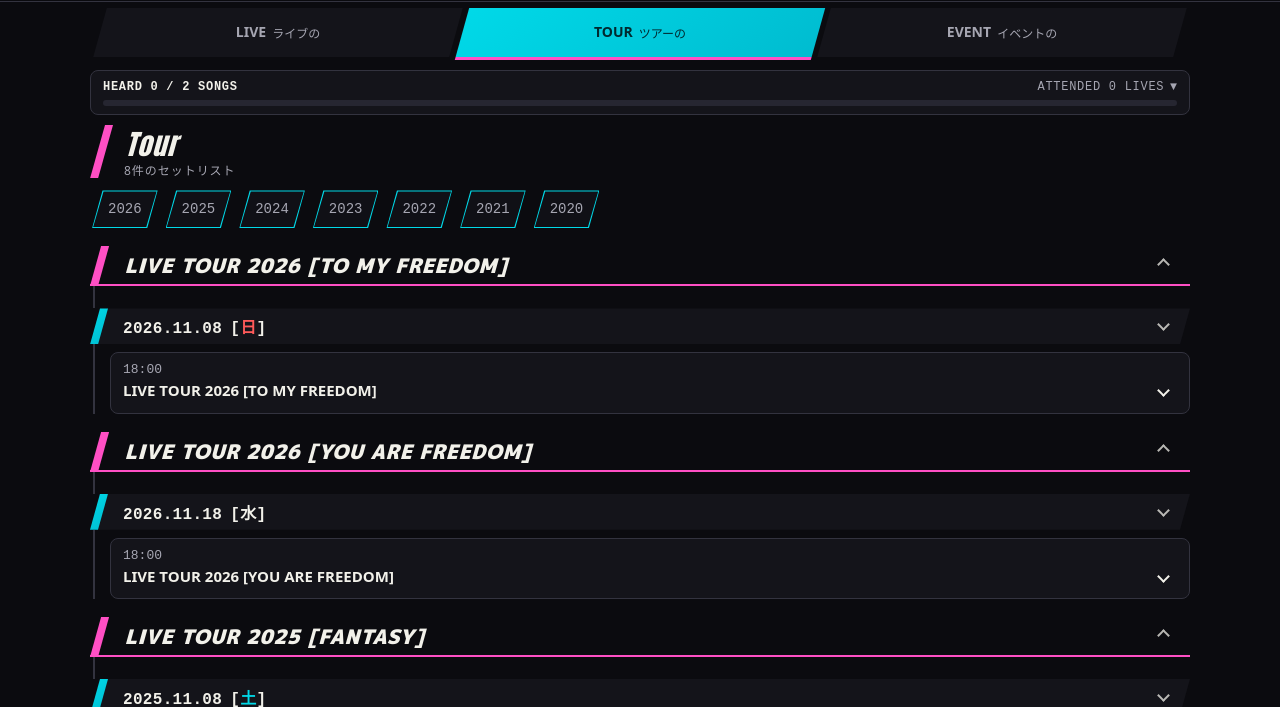
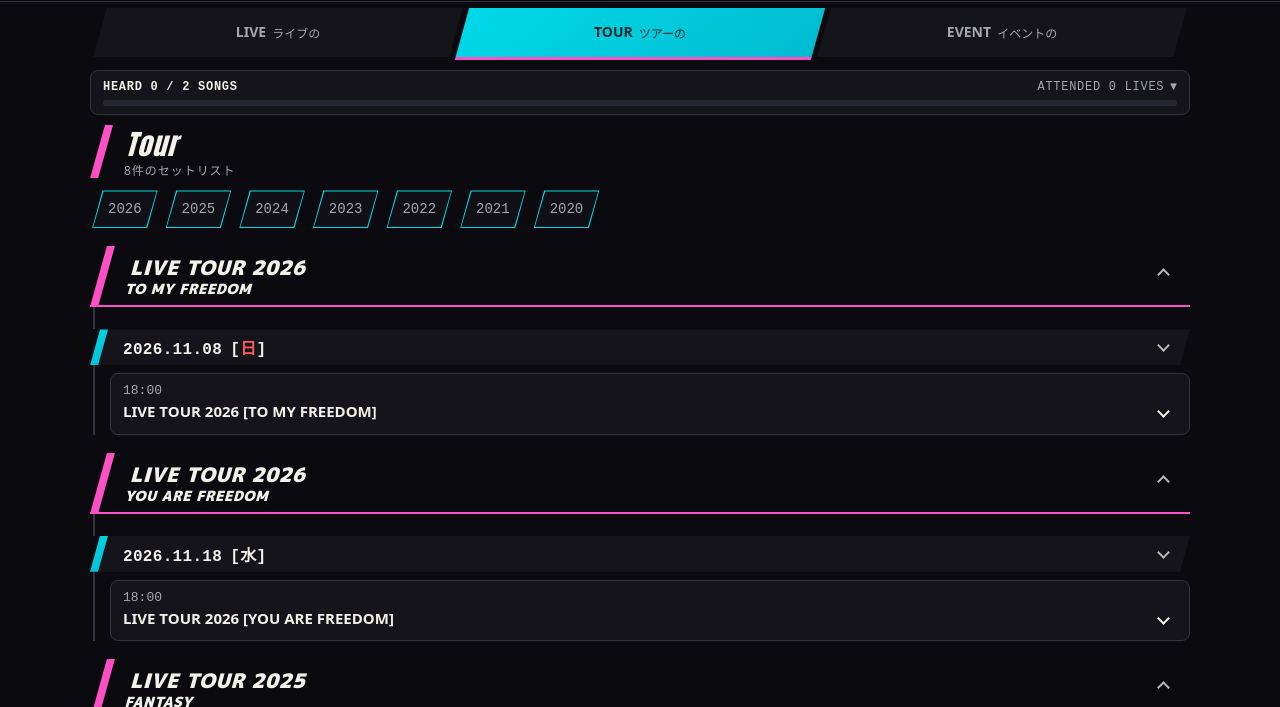
Before and after one commit to piscenake52/sulinks, a plain HTML site: page index.html in a window 1280 px wide. Both pictures are taken after a click on the button "LIVES". Shown: the part 93-800 px from the top of the page. Drawn offline with Linux system fonts and the light colour scheme; no server answers.

Commit message:
Add files via upload

```diff
--- a/index.html
+++ b/index.html
@@ -408,7 +408,11 @@ body.noanim .secbar.zm .sec-b .sec-l{animation:none}
 .tour-h::before{content:"";position:absolute;left:-20px;top:0;bottom:0;width:8px;background:var(--acc);transform:skewX(-15.5deg);transform-origin:left bottom;transition:transform .26s cubic-bezier(.2,.9,.25,1.2)}   /* 水平の太さ8px。角度は、ほかの帯・見出しと同じ15.5度(高さが変わっても同じ角度) */
 .tour-h::after{content:"";position:absolute;left:-20px;right:0;bottom:0;height:2px;background:var(--acc)}
 .tour-g.tclosed .tour-h::before{transform:none}   /* 閉じているときは、見出しと同じく帯がまっすぐ */
-.tour-h .tn{max-width:calc(100% - 30px);min-width:0;overflow:hidden;text-overflow:ellipsis;white-space:nowrap;font:900 20px/1.25 'M PLUS 1p','Noto Sans JP','Hiragino Sans',sans-serif;letter-spacing:.02em;transform:skewX(-15.5deg);transform-origin:left bottom;transition:transform .26s cubic-bezier(.2,.9,.25,1.2)}
+.tour-h .tn{max-width:calc(100% - 30px);min-width:0;height:46px;display:flex;flex-direction:column;justify-content:center;overflow:hidden;font:900 20px/1.25 'M PLUS 1p','Noto Sans JP','Hiragino Sans',sans-serif;letter-spacing:.02em;transform:skewX(-15.5deg);transform-origin:left bottom;transition:transform .26s cubic-bezier(.2,.9,.25,1.2)}
+/* ツアー見出しは常に2段分の高さ: [ ]のある名前は上段=名前・下段=[ ]の中身(少し小さく)、ない名前は中央に表示し、2行を超えるときだけ「…」で省略 */
+.tour-h .tn1,.tour-h .tn2{display:block;overflow:hidden;text-overflow:ellipsis;white-space:nowrap}
+.tour-h .tn2{font-size:14px}
+.tour-h .solo .tn1{display:-webkit-box;-webkit-box-orient:vertical;-webkit-line-clamp:2;white-space:normal;overflow-wrap:anywhere;line-height:1.15}
 .tour-g.tclosed .tour-h .tn{transform:none}
 .tour-h .chv{opacity:.75;transform:rotate(225deg)}
 .tour-g.tclosed .tour-h .chv{transform:rotate(45deg)}
@@ -633,7 +637,7 @@ html::-webkit-scrollbar-thumb:hover{background:var(--line)}
   try { attX = new Set(JSON.parse(localStorage.getItem('su_att_x') || '[]')); } catch (e) {}   // 行ったライブから、曲単位で外した曲('ライブID|曲')
 
   // ===== 取り込み =====
-  const ready = () => DEMO || done || got.size === Object.keys(FILES).length;   // 全ファイルがそろったら描く(途中の状態は描かない)
+  const ready = () => DEMO || done || (tab === 'setlist' ? ['setlist', 'songs'] : ['logs']).every(n => got.has(n));   // 今の画面に必要なファイルがそろったら描く(LINKSはlogsだけ。SETLISTはsetlistとsongs。残りは届いたら差し込む)
   const waiting = () => { const w = !ready(); document.body.classList.toggle('ld', w); if (w) $('count').textContent = 'LOADING...'; return w; };   // 読み込み中は「LOADING...」を出して、描かない
   const lkOf = e => { const k = String(e.kind || '').toLowerCase(), s = String(e.sub || '').toLowerCase(); return s === 'release' ? 'RELEASE EVENT' : s === 'fes' ? 'FES' : k === 'event' ? 'EVENT' : 'LIVE'; };
   const build = () => {
@@ -658,9 +662,9 @@ html::-webkit-scrollbar-thumb:hover{background:var(--line)}
     data.logs.forEach(o => {
       const k = [o.date, o.time, o.contents, o.title, o.url].join('_'); if (seen.has(k)) return; seen.add(k);
       const title = o.display_pc || o.title || '', mem = memNames([].concat(o.groups || [], o.relations || [])), memr = memYomi([].concat(o.groups || [], o.relations || [])), yo = [].concat(o.yomi || []).map(String);
-      INFOS.push({ kind: 'info', mem, yo, venue: (LV.get(o.setlistid) || {}).venue || '', open: String((LV.get(o.setlistid) || {}).open || ''), cats: catOf(o.contents, srcOf(o.url)), date: o.date || '', time: o.time || '', title, url: o.url, src: srcOf(o.url), contents: o.contents || '', sid: o.setlistid, hay: norm([title, o.title, o.contents, o.date].concat(o.relations || [], mem, memr, yo).join(' ')) });
+      INFOS.push({ kind: 'info', mem, yo, venue: (LV.get(o.setlistid) || {}).venue || '', open: String((LV.get(o.setlistid) || {}).open || ''), cats: catOf(o.contents, srcOf(o.url)), date: o.date || '', time: o.time || '', title, url: o.url, src: srcOf(o.url), contents: o.contents || '', sid: o.setlistid, hay: norm([title, o.title, o.contents, o.date].concat(o.tags || [], o.relations || [], mem, memr, yo).join(' ')) });
     });
-    const used = new Set(data.logs.map(o => o.setlistid).filter(Boolean)); ALL = SONGS.concat(LIVES.filter(l => !used.has(l.sid)), INFOS);
+    const used = new Set(data.logs.map(o => o.setlistid).filter(Boolean)); ALL = INFOS;   // LINKSに出す項目は、すべてlogsの行(曲・ライブはSETLIST画面で見る)
     sugDirty = true; statsDirty = true; buildSl(); if (ready()) { render(); calRefresh(); }
   };
 
@@ -930,7 +934,7 @@ html::-webkit-scrollbar-thumb:hover{background:var(--line)}
     let th = MONTH_THEME[+t.slice(4, 6) - 1];
     const tr = new Map(); LIVES.forEach(l => { if (l.tour && /^\d{8}$/.test(l.date)) { const r = tr.get(l.tour) || [l.date, l.date]; if (l.date < r[0]) r[0] = l.date; if (l.date > r[1]) r[1] = l.date; tr.set(l.tour, r); } });
     if (Array.from(tr.values()).some(r => t >= r[0] && t <= r[1])) th = TOUR_THEME;
-    if (SONGS.some(x => /^\d{8}$/.test(x.date) && t >= shiftDay(x.date, -RELEASE_DAYS) && t <= shiftDay(x.date, RELEASE_DAYS))) th = RELEASE_THEME;
+    if (SONGS.concat(INFOS.filter(x => x.cats.indexOf('RELEASE') >= 0)).some(x => /^\d{8}$/.test(x.date) && t >= shiftDay(x.date, -RELEASE_DAYS) && t <= shiftDay(x.date, RELEASE_DAYS))) th = RELEASE_THEME;
     setThemeVars(th); if (loaded) { try { localStorage.setItem('su_th', JSON.stringify({ d: t, th })); } catch (e) {} }
   };
   document.addEventListener('visibilitychange', () => { if (!document.hidden) applyTheme(); });   // 開いたままで月が替わったときも、戻ってきたときに切り替わる
@@ -1280,7 +1284,9 @@ html::-webkit-scrollbar-thumb:hover{background:var(--line)}
     const sec = el('section', 'tour-g'), h = el('button', 'tour-h'), w = el('div', 'tour-w'), inn = el('div', 'tour-i');
     const byD = {};
     h.type = 'button'; h.setAttribute('aria-expanded', 'true');
-    h.append(el('span', 'tn', name));
+    const bm = String(name).match(/^(.*?)\s*[\[［]([^\[\]［］]+)[\]］]\s*$/), two = !!(bm && bm[1]), tn = el('span', two ? 'tn' : 'tn solo');   // [ ]がある名前は、上段=名前・下段=[ ]の中身の2段。ない名前は最大2行
+    tn.append(el('span', 'tn1', two ? bm[1] : name)); if (two) tn.append(el('span', 'tn2', bm[2]));
+    h.append(tn);
     h.append(el('span', 'chv'));
     arr.forEach(x => { (byD[x.l.date || ''] = byD[x.l.date || ''] || []).push(x); });
     Object.keys(byD).filter(Boolean).sort().forEach(k => inn.append(slDay(k, byD[k].sort((a, b) => timeCmp(a.l, b.l)))()));
@@ -1727,6 +1733,7 @@ html::-webkit-scrollbar-thumb:hover{background:var(--line)}
     const seen = new Set(); SUG = [];
     const add = (text, kind, yo) => { text = String(text || '').trim(); if (!text) return; const n = norm(text); if (seen.has(n)) return; seen.add(n); SUG.push({ text, kind, n, y: norm([].concat(yo || []).join(' ')) }); };
     SONGS.forEach(s => { add(s.title, 'SONG', s.yo); s.kw.forEach(k => add(k, 'WORD')); s.albums.forEach(a => add(a, 'ALBUM')); s.singles.forEach(a => add(a, 'SINGLE')); if (s.o.original) add(s.o.original, 'ORIGINAL'); if (s.o.original_work) add(s.o.original_work, 'ORIGINAL'); });
+    data.logs.forEach(o => (o.tags || []).forEach(t => add(t, 'WORD')));
     LIVES.forEach(l => { if (l.title && l.title !== 'SETLIST') add(l.title, 'LIVE', l.yo); });
     INFOS.forEach(i => add(i.title, 'INFO', i.yo));
   };
@@ -1848,8 +1855,8 @@ html::-webkit-scrollbar-thumb:hover{background:var(--line)}
   const arr = v => Array.isArray(v) ? v : (v == null || v === '' ? [] : [v]);
   // 英単語キーのJSONを、画面側の内部名に変換する
   const NORM = {
-    logs: o => ({ date: o.date, time: o.time, contents: String(o.cat || '').toUpperCase(), title: o.title, url: o.url, groups: o.members, relations: o.relations, yomi: o.yomi, display_pc: o.display_pc, setlistid: o.live }),
-    setlist: e => ({ setlistid: e.id, title: e.title, venue: e.venue, area: e.area, kind: e.kind, sub: e.sub, tour: e.tour, member: e.members, open: e.open, yomi: e.yomi, songs: arr(e.songs).map(s => s && typeof s === 'object' ? { order: s.no, song: s.song, type: s.type, notes: s.note } : s) }),
+    logs: o => ({ date: o.date, time: o.time, contents: String(o.cat || '').toUpperCase(), title: o.title, url: o.url, groups: o.members, relations: o.relations, tags: o.tags, yomi: o.yomi, display_pc: o.display_pc, setlistid: o.live }),
+    setlist: e => ({ setlistid: e.id, title: e.title, venue: e.venue, area: e.area, kind: e.kind, sub: e.sub, tour: e.tour, member: e.members, open: e.open, yomi: e.yomi, songs: arr(e.songs).map(s => s && typeof s === 'object' ? { order: s.no, song: s.song, title: s.title, type: s.type, notes: s.note } : s) }),
     songs: o => { const rl = arr(o.release), og = o.original || {}; return { id: o.id, title: o.title, yomi: o.yomi, release: o.date, keywords: o.keywords, link: o.url, utanet: o.lyricsid, lyric: o.lyric, album: rl.filter(x => x && x.type === 'album').map(x => x.name), single: rl.filter(x => x && x.type === 'single').map(x => x.name), original: og.name, original_title: og.title, original_year: og.year, original_work: og.work }; },
     videos: o => ({ id: o.id, title: o.title, label: o.label, url: o.url, song: o.song })
   };
```
Also changed, not shown: admin.html (+15 -4 lines).
